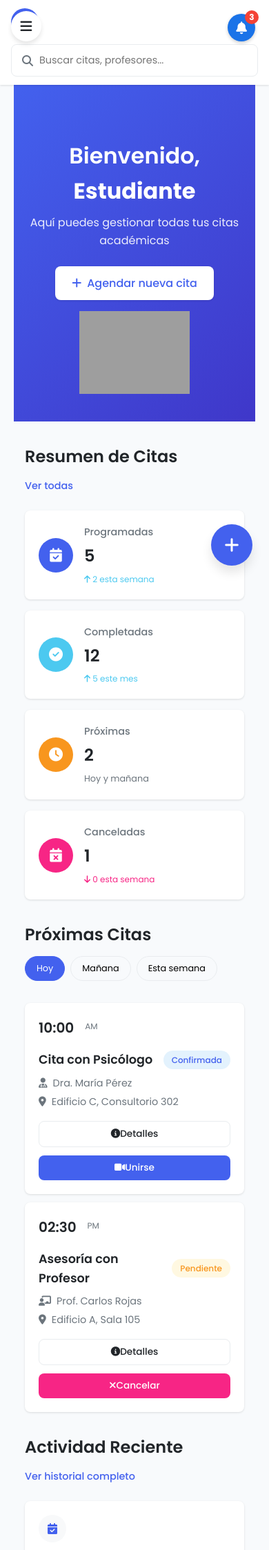
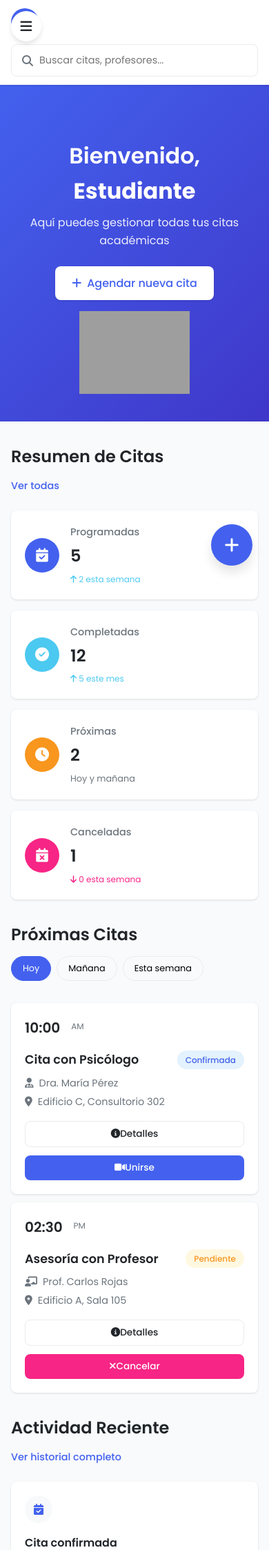
Before and after one commit to Miguel8817/PsicologiaPomaray, a Flask app: page /usuarios in a window 390 px wide. Shown: the top 2247 px of the page at 69% size. Run offline with Flask 3, Linux system fonts and the light colour scheme; the visitor is signed in with stand-in values (Sample User, id 1); data that the repository does not hold is empty; some libraries are stand-ins or nearby versions; grey boxes are pictures that could not be loaded.

Commit message:
Subo todos los archivos del proyecto POA

```diff
--- a/static/css/usuario.css
+++ b/static/css/usuario.css
@@ -748,122 +748,3 @@ body {
     align-items: center;
     color: var(--dark);
 }
-.main-content {
-    padding: 20px;
-    max-width: 1200px;
-    margin: 0 auto;
-}
-
-/* Estilo del botón de notificaciones */
-.notification-btn {
-    position: fixed;
-    top: 20px;
-    right: 20px;
-    background: #1a73e8;
-    color: white;
-    border: none;
-    border-radius: 50%;
-    width: 40px;
-    height: 40px;
-    font-size: 18px;
-    cursor: pointer;
-    display: flex;
-    align-items: center;
-    justify-content: center;
-    box-shadow: 0 2px 5px rgba(0, 0, 0, 0.2);
-    z-index: 100;
-}
-
-.notification-badge {
-    position: absolute;
-    top: -5px;
-    right: -5px;
-    background: #f44336;
-    color: white;
-    border-radius: 50%;
-    width: 20px;
-    height: 20px;
-    font-size: 12px;
-    display: flex;
-    align-items: center;
-    justify-content: center;
-}
-
-/* Estilo del panel de notificaciones */
-.notifications-panel {
-    position: fixed;
-    top: 0;
-    right: -400px;
-    width: 400px;
-    height: 100vh;
-    background: white;
-    box-shadow: -2px 0 10px rgba(0, 0, 0, 0.1);
-    transition: right 0.3s ease;
-    z-index: 99;
-    display: flex;
-    flex-direction: column;
-}
-
-.notifications-panel.open {
-    right: 0;
-}
-
-.notifications-header {
-    padding: 20px;
-    border-bottom: 1px solid #eee;
-    display: flex;
-    justify-content: space-between;
-    align-items: center;
-}
-
-.notifications-title {
-    font-size: 20px;
-    margin: 0;
-}
-
-.close-btn {
-    background: none;
-    border: none;
-    font-size: 20px;
-    cursor: pointer;
-}
-
-.notifications-list {
-    flex: 1;
-    overflow-y: auto;
-    padding: 10px 0;
-}
-
-.notification {
-    padding: 15px 20px;
-    border-bottom: 1px solid #eee;
-    cursor: pointer;
-    transition: background 0.2s;
-}
-
-.notification.unread {
-    background: #f0f7ff;
-}
-
-.notification-title {
-    font-weight: bold;
-    margin-bottom: 5px;
-}
-
-.notification-time {
-    font-size: 12px;
-    color: #777;
-    margin-top: 5px;
-}
-
-.no-notifications {
-    text-align: center;
-    padding: 40px 20px;
-    color: #777;
-}
-
-@media (max-width: 500px) {
-    .notifications-panel {
-        width: 100%;
-    }
-}
--- a/templates/usuario.html
+++ b/templates/usuario.html
@@ -95,10 +95,7 @@
           <input type="text" placeholder="Buscar citas, profesores...">
         </div>
         <div class="user-actions">
-          <button class="notification-btn" aria-label="Notificaciones">
-            <i class="fas fa-bell"></i>
-            <span class="notification-badge">3</span>
-          </button>
+
           <div class="quick-actions">
             <button class="action-btn" aria-label="Nueva cita rápida">
               <i class="fas fa-plus"></i>
```
